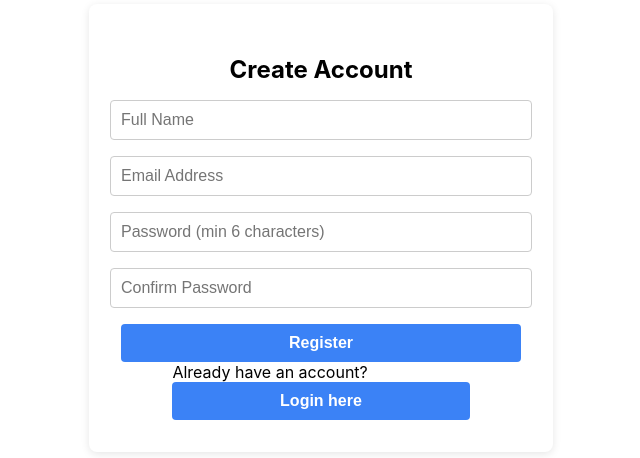
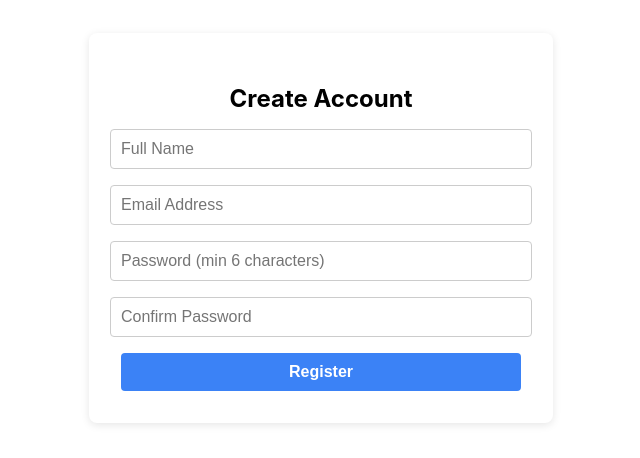
Before and after one commit to Bukansimetri/simetri-vgarage-react, a React (Create React App) app: page /register in a window 1280 px wide. Shown: the part 204-662 px from the top of the page, without its empty margins (319-959 px from the left). Built offline with nearby package versions, Linux system fonts and the light colour scheme.

Commit message:
try register

```diff
--- a/src/components/Register.js
+++ b/src/components/Register.js
@@ -141,17 +141,6 @@ const Register = () => {
         >
           {isLoading ? 'Registering...' : 'Register'}
         </button>
-
-        <div className="login-link">
-          Already have an account?
-          <button
-            type="button"
-            onClick={() => navigate('/login')}
-            className="link-button"
-          >
-            Login here
-          </button>
-        </div>
       </form>
     </div>
   );
```
